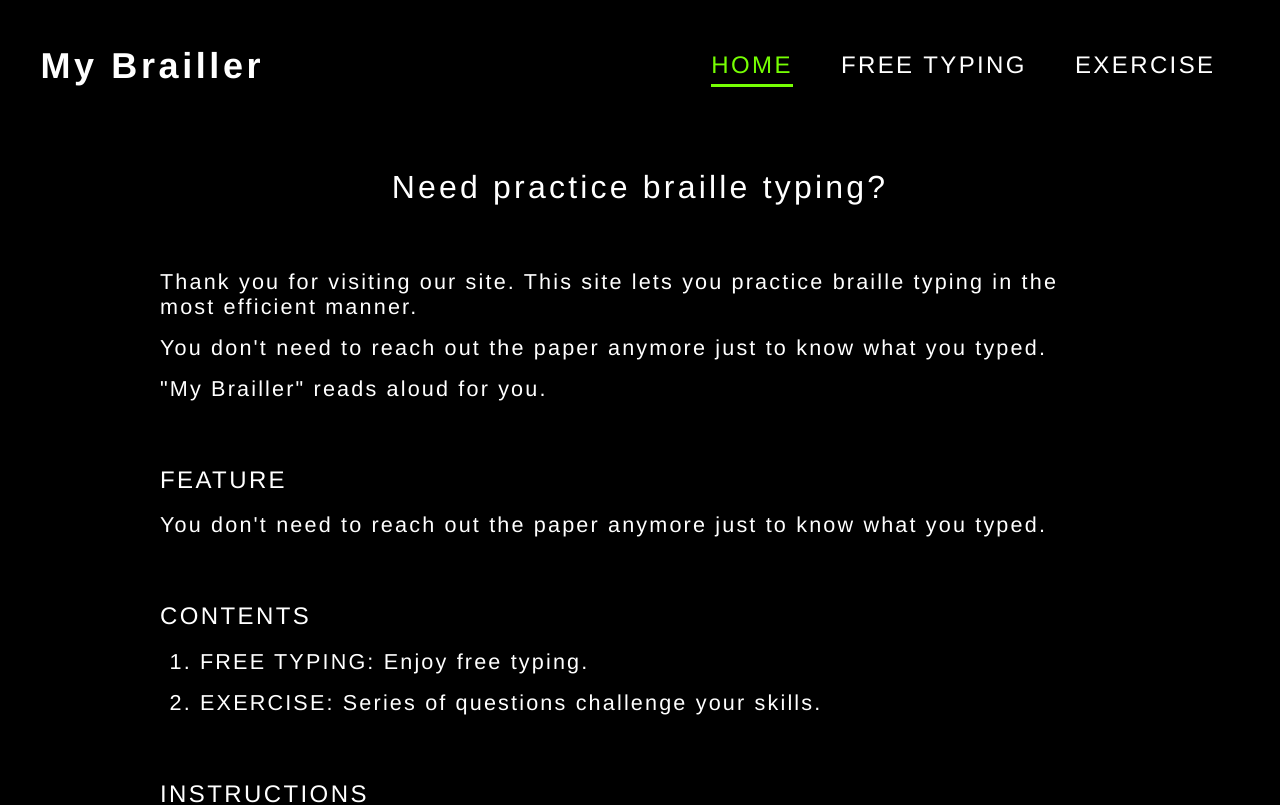
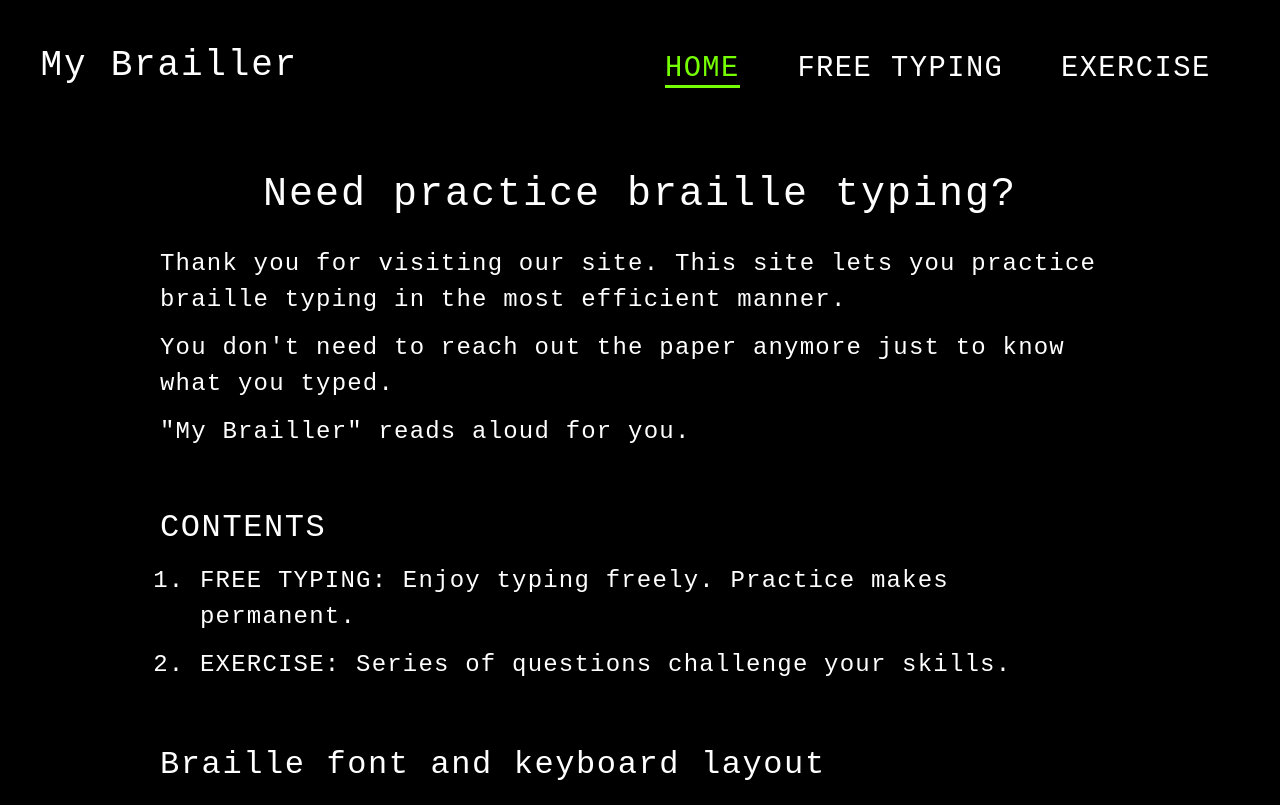
Before and after one commit to kdaisho/brailler, an Angular app: page /#/home in a window 1280 px wide. Shown: the top 805 px of the page. Built offline with nearby package versions, Linux system fonts and the light colour scheme.

Commit message:
Added style

```diff
--- a/src/app/app.component.css
+++ b/src/app/app.component.css
@@ -28,9 +28,9 @@
 .btn-group a {
 	border-bottom: 3px solid transparent;
 	color: #fff;
-	font-size: 1.5em;
+	font-size: 1.8em;
 	margin: 0 1em;
-	padding: .25em .0;
+	padding: .25em 0 0;
 	text-align: center;
 	text-transform: uppercase;
 }
--- a/src/app/cheatsheet.component.css
+++ b/src/app/cheatsheet.component.css
@@ -17,21 +17,21 @@
 	justify-content: flex-end;
 }
 .menu a {
+	border-bottom: 2px solid transparent;
 	display: block;
 	font-size: 1.8em;
-	padding: .5em .8em;
+	padding: .25em 0;
+	margin: 0 1em;
 	text-transform: capitalize;
 }
+.menu a:hover,
 .menu a.active {
-	text-decoration: underline;
-}
-.menu a:hover {
+	border-bottom: 2px solid rgba(118, 255, 3, 1);
+	color: rgba(118, 255, 3, 1);
 	cursor: pointer;
-	text-decoration: underline;
 }
 .title {
-	color: rgba(118, 255, 3, 1);
-	font-size: 2.5em;
+	font-size: 2em;
 	flex-grow: 1;
 	margin: 0;
 	text-align: center;
@@ -40,7 +40,7 @@
 	display: flex;
 	flex-wrap: wrap;
 	justify-content: center;
-	padding: 1.5em 0 1em;
+	padding: 2em 0 1em;
 }
 .row {
 	border-right: 2px solid #fff;
--- a/src/app/exercise.component.css
+++ b/src/app/exercise.component.css
@@ -3,6 +3,7 @@
 }
 .title {
 	color: #fff;
+	padding: .5em 0;
 }
 .help-text {
 	font-size: 1.5em;
@@ -58,7 +59,7 @@
 .level-group a {
 	display: inline-block;
 	font-size: 1.5em;
-	padding: .05em 0;
+	padding: .25em 0 .15em;
 	margin: 0 1em;
 	text-transform: uppercase;
 }
@@ -68,7 +69,6 @@
 .level-group a.active {
 	border-bottom: 2px solid rgba(118, 255, 3, 1);
 	color: rgba(118, 255, 3, 1);
-	/*text-decoration: underline;*/
 }
 .question-group {
 	margin: 0 auto;
@@ -83,6 +83,7 @@
 .message {
 	color: #fff;
 	font-size: 2em;
+	padding: 1em 0;
 }
 .modal {
 	background: #222;
@@ -101,6 +102,7 @@
 .modal p,
 .modal a {
 	font-size: 2em;
+	margin: 1em 0;
 }
 .modal a {
 	border-bottom: 2px solid #fff;
--- a/src/app/free-typing.component.css
+++ b/src/app/free-typing.component.css
@@ -1,8 +1,10 @@
 .title {
 	color: #fff;
+	padding: .5em 0;
 }
 .help-text {
-	font-size: 1.5em;
+	font-size: 1.75em;
+	padding: 1em 0;
 	text-align: right;
 }
 .help-text span {
--- a/src/app/free-typing.component.html
+++ b/src/app/free-typing.component.html
@@ -1,7 +1,7 @@
 <section class="free-typing container">
 	<div class="wrapper">
 		<h1 class="title">{{title}}</h1>
-		<p class="help-text">Press <span>Alt</span> key for help sheet</p>
+		<p class="help-text">Cheatsheet: Press <span>Alt</span> key</p>
 		<div class="rows">
 			<div *ngFor="let item of items; let i = index" class="row">
 				<p class="character">
--- a/src/app/home.component.css
+++ b/src/app/home.component.css
@@ -4,20 +4,22 @@
 	width: 100%;
 }
 .title {
-	font-size: 2em;
-	font-weight: normal;
+	font-size: 2.5em;
 }
 h2 {
-	font-weight: normal;
+	font-size: 2em;
 }
-p,
-li {
-	font-size: 1.35em;
-	margin: .75em 0;
+p, li {
+	font-size: 1.5em;
+	line-height: 1.5;
+	margin: .5em 0;
 }
 .features,
 .instructions {
-	margin: 4em 0;
+	padding: 1.5em 0;
+}
+.desc {
+	padding: 1em 0 0;
 }
 .instructions img {
 	display: block;
--- a/src/app/home.component.html
+++ b/src/app/home.component.html
@@ -1,8 +1,9 @@
 <section class="home container">
+	<div class="features">
 		<h1 class="title">
 			Need practice braille typing?
 		</h1>
-	<div class="features">
+		<div class="desc">
 			<p>
 				Thank you for visiting our site. This site lets you practice braille typing in the most efficient manner.
 			</p>
@@ -13,13 +14,6 @@
 				"My Brailler" reads aloud for you.
 			</p>
 		</div>
-	<div class="features">
-		<h2>
-			FEATURE
-		</h2>
-		<p>
-			You don't need to reach out the paper anymore just to know what you typed.
-		</p>
 	</div>
 	<div class="features">
 		<h2>
@@ -27,7 +21,7 @@
 		</h2>
 		<ol>
 			<li>
-				FREE TYPING: Enjoy free typing.
+				FREE TYPING: Enjoy typing freely. Practice makes permanent.
 			</li>
 			<li>
 				EXERCISE: Series of questions challenge your skills.
@@ -36,11 +30,8 @@
 	</div>
 	<div class="instructions">
 		<h2>
-			INSTRUCTIONS
+			Braille font and keyboard layout
 		</h2>
-		<p>
-			Braille font and keyboard layout
-		</p>
-		<img src="assets/images/instructions.svg" alt="keyboard and hands">
+		<img src="assets/images/instructions.svg" alt="Braille font and hands on a keyboard">
 	</div>
 </section>
--- a/src/styles.css
+++ b/src/styles.css
@@ -2,10 +2,14 @@
 @import '~normalize.css/normalize.css';
 h1, h2, h3, p, a, li {
 	color: #fff;
-	font-family: "Helvetica", "Arial", sans-serif;
+	font-family: "Courier New", "Arial";
+	font-weight: normal;
+}
+h1, h2, p {
+	margin: 0;
 }
 h1, h2, a, p, li {
-	letter-spacing: .1em;
+	letter-spacing: .05em;
 }
 a {
 	cursor: pointer;
@@ -23,7 +27,7 @@ button {
 	text-align: center;
 }
 .character {
-	font-family: "Courier New";
+	/*font-family: "Courier New";*/
 	font-size: 3.7em;
 	height: 1.2em;
 	letter-spacing: 0;
```
Also changed, not shown: src/index.html (line endings or trailing spaces). Lines whose indentation alone changed are shown as unchanged.
